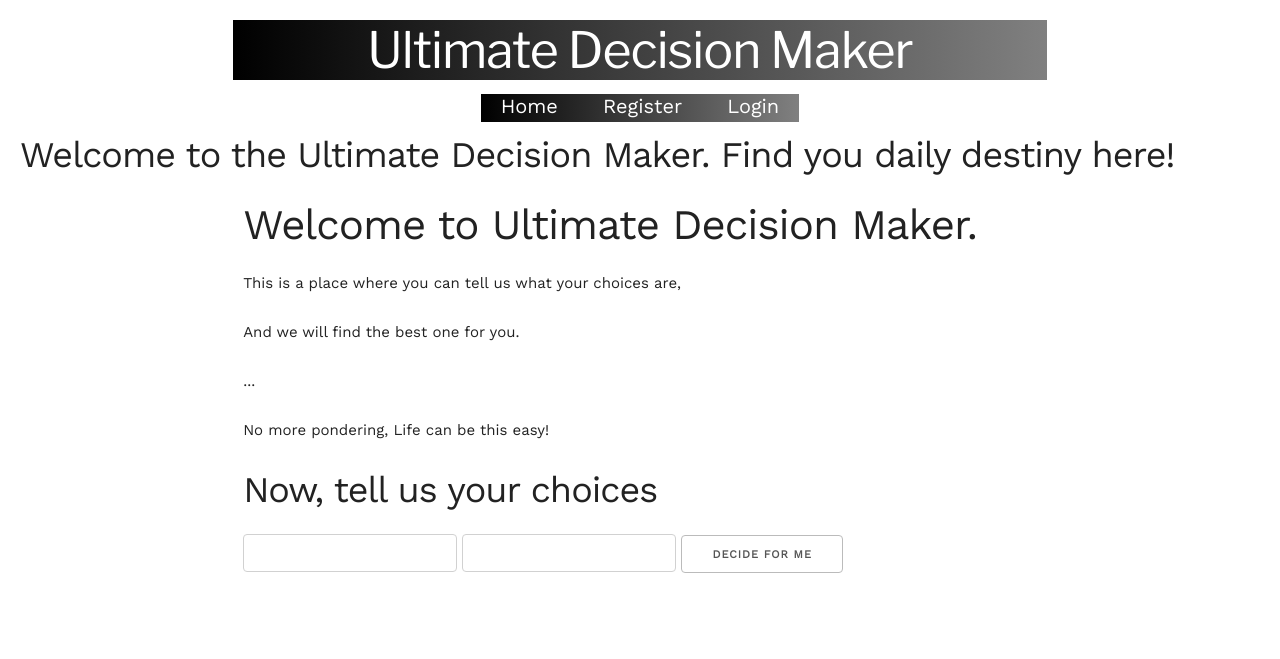
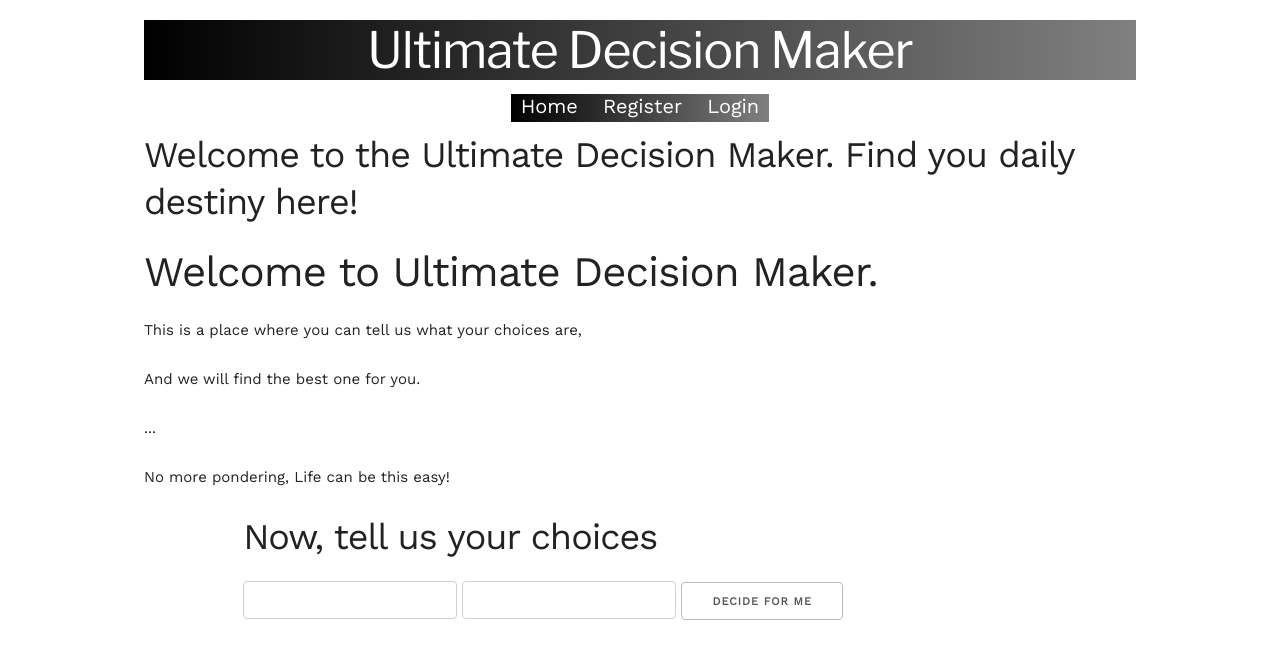
Before and after one commit to UltimateDecisionMaker/UltimateDecisionMaker, a Flask app: page / in a window 1280 px wide. Shown: the top 659 px of the page. Run offline with Flask 2, Linux system fonts and the light colour scheme.

Commit message:
more merging fun

```diff
--- a/src/static/css/style.css
+++ b/src/static/css/style.css
@@ -28,7 +28,7 @@ select {
 
 .main_nav li {
     display: inline-block;
-    margin: 1rem
+    margin: 1rem 0rem;
 }
 
 .main_nav a:hover {
@@ -50,7 +50,7 @@ select {
     color: white;
     padding: 0px 10px;
     margin: 0 auto;
-    width: 80%;
+    /* width: 80%; */
     text-align: center;
 }
 
--- a/src/templates/base.html
+++ b/src/templates/base.html
@@ -17,7 +17,6 @@
     <div class="container">
       <h1 class="title">Ultimate Decision Maker{% block h1 %} {% endblock h1 %}</h1>
       {% include "nav.html" %}
-    </div>
     <h3>Welcome to the Ultimate Decision Maker. Find you daily destiny here! </h3>
   </header>
   <main class="container">
@@ -29,5 +28,6 @@
   <footer></footer>
   {% block scripts %}
   {% endblock scripts %}
+  </div>
 </body>
 </html>
--- a/src/templates/home.html
+++ b/src/templates/home.html
@@ -1,7 +1,7 @@
 {% extends 'base.html' %}
 
 {% block content %}
-<div class="container">
+<div>
   <h2>Welcome to Ultimate Decision Maker.</h2>
   <p>This is a place where you can tell us what your choices are,</p>
   <p>And we will find the best one for you.</p>
```
